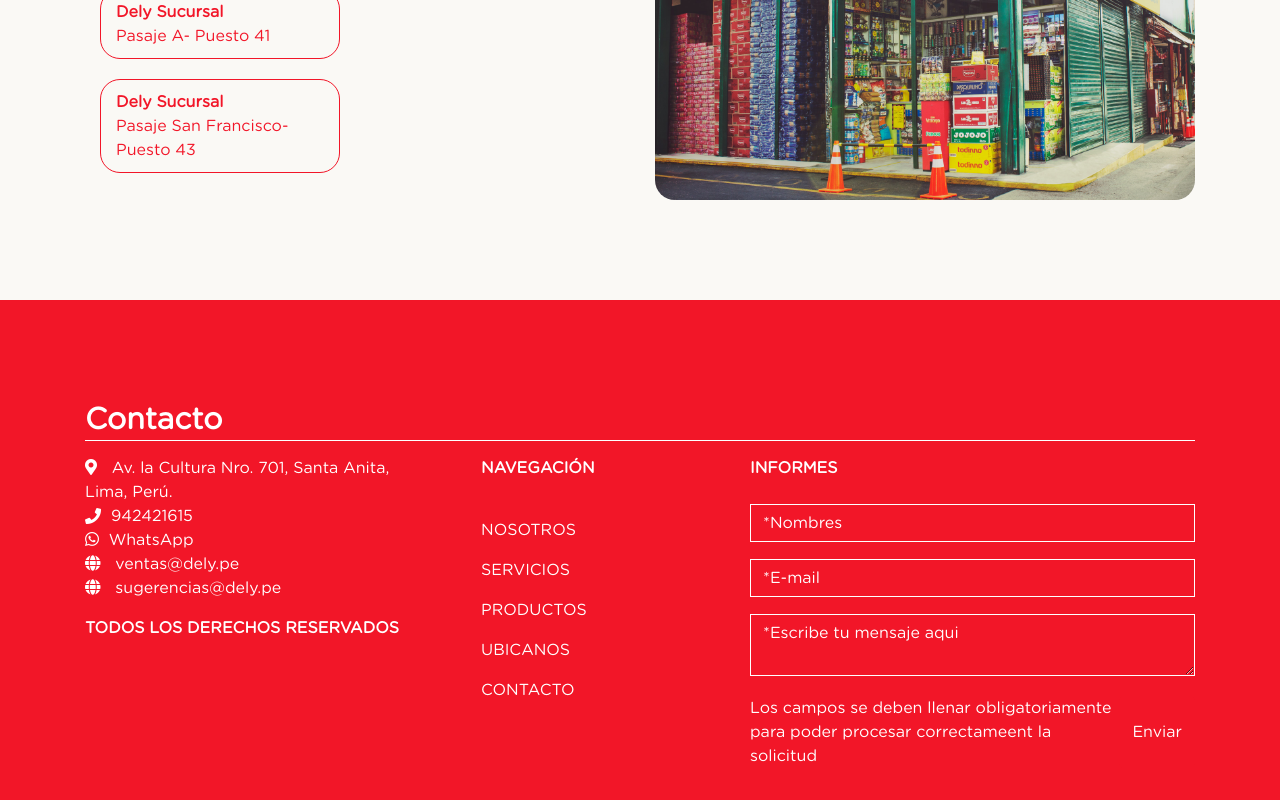
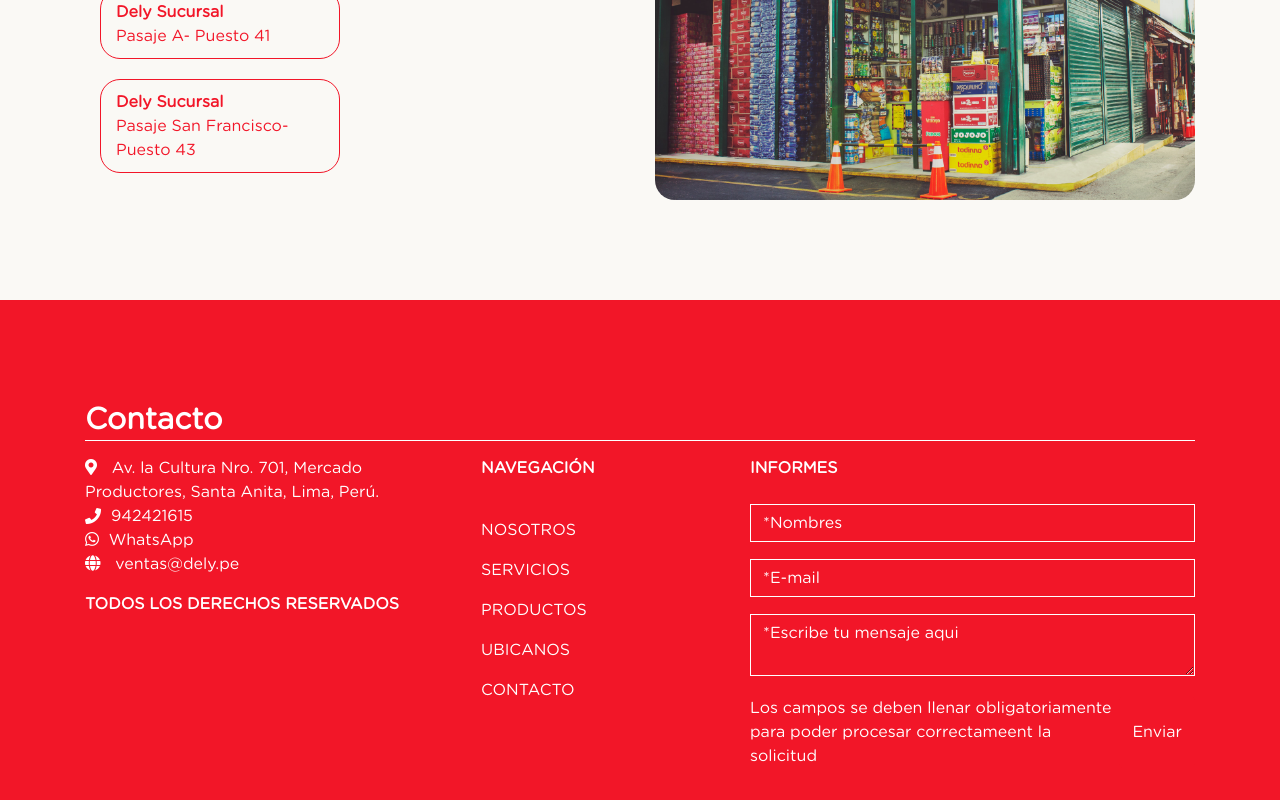
Before and after one commit to christianquispe/dely-landing-page, a React app: page / in a window 1280 px wide. Shown: the part 5075-5875 px from the top of the page. Built offline with nearby package versions, Linux system fonts and the light colour scheme; a web font is replaced by a local one.

Commit message:
chore: fix footer(#60)

```diff
--- a/src/components/Footer/Footer.tsx
+++ b/src/components/Footer/Footer.tsx
@@ -31,7 +31,7 @@ export const Footer = () => {
                     style={{ marginRight: "10px" }}
                     className="fas fa-map-marker-alt text-white"
                   ></i>{" "}
-                  Av. la Cultura Nro. 701, Santa Anita, Lima, Perú.
+                  Av. la Cultura Nro. 701, Mercado Productores, Santa Anita, Lima, Perú.
                 </li>
                 <li className="text-white d-flex align-items-center">
                   <i
@@ -44,7 +44,7 @@ export const Footer = () => {
                 </li>
                 <li className="text-white">
                   <a
-                    href="https://wa.me/+51993583676?text=Hola"
+                    href="https://wa.me/+51957689893"
                     target="_blank"
                     rel="noopener noreferrer"
                     className="text-white"
@@ -63,15 +63,6 @@ export const Footer = () => {
                       style={{ marginRight: "10px" }}
                     ></i>{" "}
                     ventas@dely.pe
-                  </a>
-                </li>
-                <li className="text-white">
-                  <a className="text-white" href="">
-                    <i
-                      className="fas fa-globe text-white"
-                      style={{ marginRight: "10px" }}
-                    ></i>{" "}
-                    sugerencias@dely.pe
                   </a>
                 </li>
               </ul>
```
